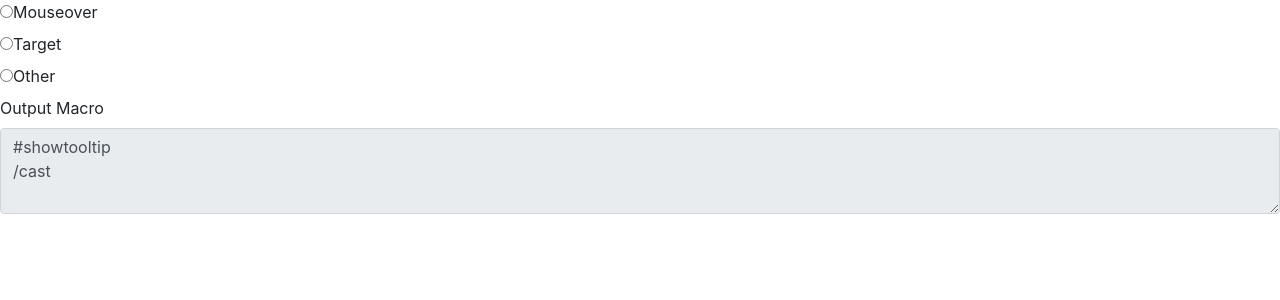
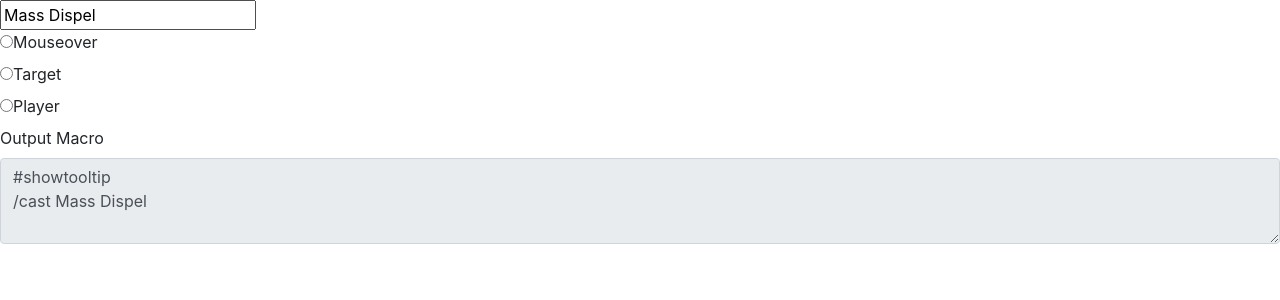
Before and after one commit to Sectimus/macromancer, a React (Create React App) app: page / in a window 1280 px wide. Shown: the top 300 px of the page. Built offline with nearby package versions, Linux system fonts and the light colour scheme.

Commit message:
Implemented basic conditionals

```diff
--- a/src/App.js
+++ b/src/App.js
@@ -1,33 +1,17 @@
-import React from "react";
+import React, { useEffect, useState } from "react";
 import logo from "./assets/logo.svg";
 import "bootstrap/dist/css/bootstrap.css";
 
+import Config from "./js/components/config";
+
 function App() {
-  return (
-    <>
-      <Buttons></Buttons>
-      <Output parentAbility={"Mass Dispel"}></Output>
-    </>
-  );
-}
-
-function Buttons() {
-  return (
-    <div>
-      <input type="radio" id="male" name="gender" defaultValue="male" />
-      <label htmlFor="male">Mouseover</label>
-      <br />
-      <input type="radio" id="female" name="gender" defaultValue="female" />
-      <label htmlFor="female">Target</label>
-      <br />
-      <input type="radio" id="other" name="gender" defaultValue="other" />
-      <label htmlFor="other">Other</label>
-    </div>
-  );
-}
+  const [config, setConfig] = useState({
+    parentAbility: "Mass Dispel",
+    conditions: [],
+  });
 
   function Output({ parentAbility, conditions, ability }) {
-  let macro = "#showtooltip\n/cast";
+    let macro = "#showtooltip\n/cast ";
     var test = (event) => {};
     return (
       <div className="form-group">
@@ -37,11 +21,35 @@ function Output({ parentAbility, conditions, ability }) {
           className="form-control"
           id="exampleFormControlTextarea1"
           rows="3"
-        value={macro}
+          value={(() => {
+            //if there are conditions then append them using the [] macro syntax
+            if (!conditions?.length == 0) {
+              let conditionString = conditions.join(" ");
+              let condition = "[" + conditionString + "] ";
+              macro += condition;
+            }
+            return (macro += parentAbility);
+          })()}
           readOnly
         ></textarea>
       </div>
     );
   }
 
+  return (
+    <>
+      <Config
+        parentAbility={config.parentAbility}
+        onConfigUpdate={(_config) => {
+          setConfig({ ...config, ..._config });
+        }}
+      ></Config>
+      <Output
+        parentAbility={config.parentAbility}
+        conditions={config.conditions}
+      ></Output>
+    </>
+  );
+}
+
 export default App;
--- /dev/null
+++ b/src/js/components/config.js
@@ -0,0 +1,47 @@
+import React from "react";
+
+export default function Config({ parentAbility, onConfigUpdate }) {
+  let handleConditionalChange = (condition) => {
+    onConfigUpdate({ conditions: [condition] });
+  };
+  return (
+    <div>
+      <input
+        key="parentAbility"
+        type="text"
+        onChange={(e) => {
+          console.log(e.target.value);
+          onConfigUpdate({ parentAbility: e.target.value });
+        }}
+        value={parentAbility}
+      ></input>
+      <br></br>
+      <input
+        type="radio"
+        id="mouseover"
+        name="radioConditions"
+        value="@Mouseover"
+        onChange={(e) => handleConditionalChange(e.target.value)}
+      />
+      <label htmlFor="male">Mouseover</label>
+      <br />
+      <input
+        type="radio"
+        id="target"
+        name="radioConditions"
+        value="@Target"
+        onChange={(e) => handleConditionalChange(e.target.value)}
+      />
+      <label htmlFor="female">Target</label>
+      <br />
+      <input
+        type="radio"
+        id="player"
+        name="radioConditions"
+        value="@Player"
+        onChange={(e) => handleConditionalChange(e.target.value)}
+      />
+      <label htmlFor="other">Player</label>
+    </div>
+  );
+}
```
Lines whose indentation alone changed are shown as unchanged.
